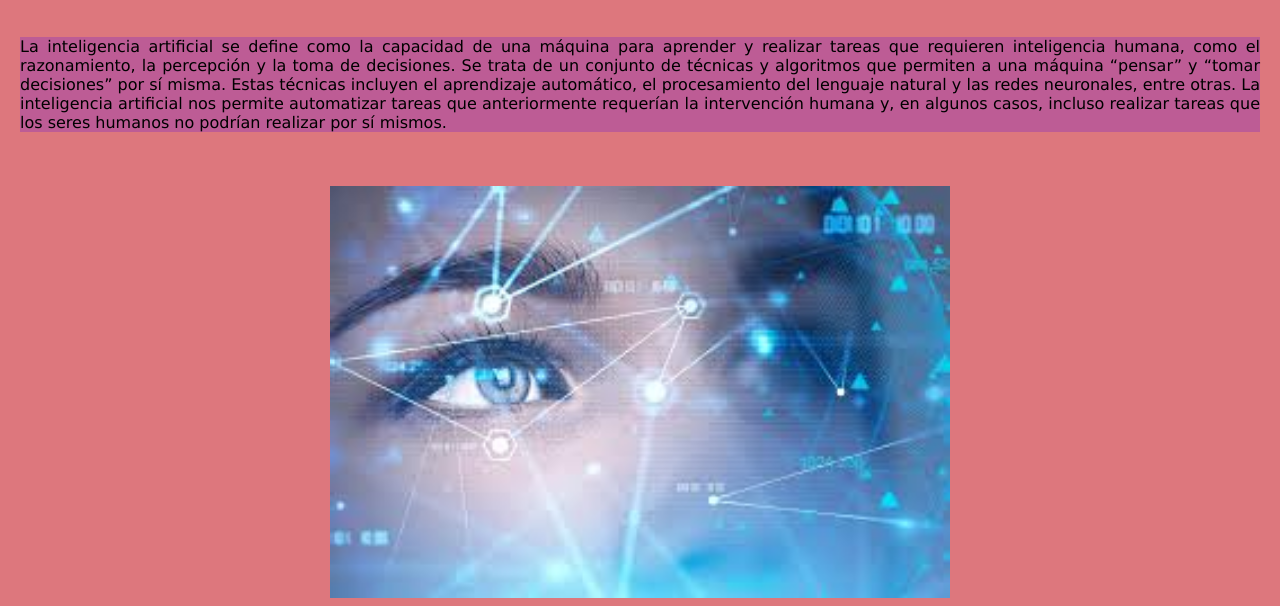
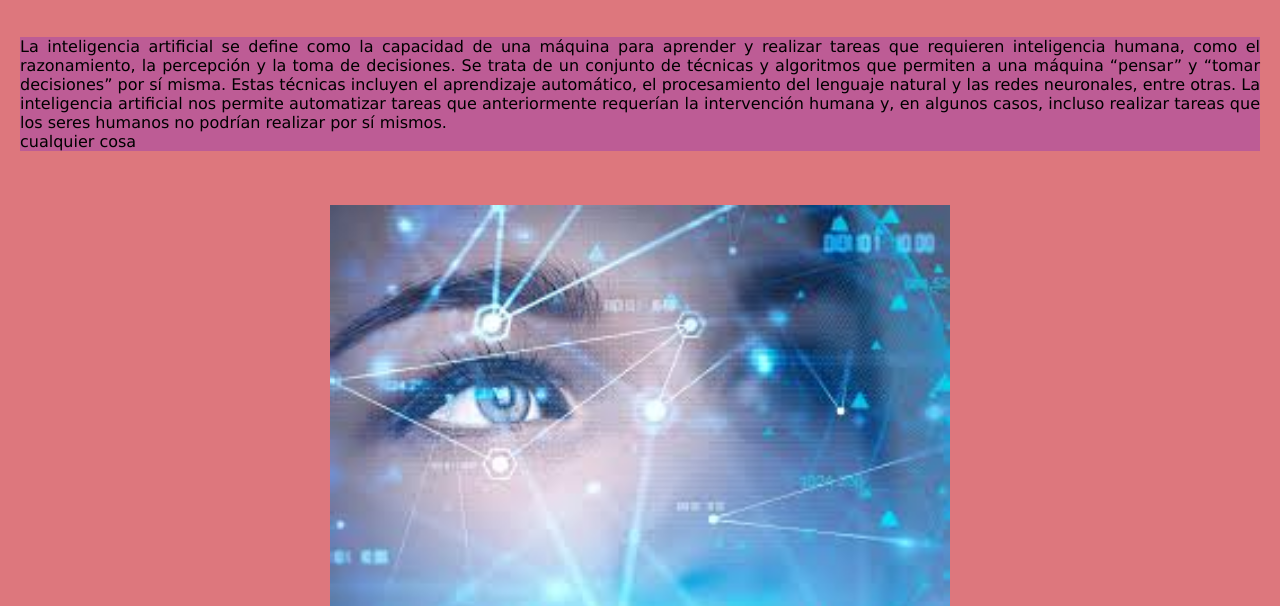
Before and after one commit to katherine58878/laboratorio_2, a plain HTML site: page index.html in a window 1280 px wide. Shown: the part 194-800 px from the top of the page. Drawn offline with Linux system fonts and the light colour scheme.

Commit message:
cambio en index

```diff
--- a/index.html
+++ b/index.html
@@ -35,6 +35,7 @@ Se trata de un conjunto de técnicas y algoritmos que permiten a una máquina
 
 La inteligencia artificial nos permite automatizar tareas que anteriormente requerían la intervención humana y, en algunos casos, incluso realizar tareas que los seres humanos no podrían realizar por sí mismos.
         </p>
+        <p>cualquier cosa</p>
         <br><br><br>
         <center><img src="imagen/introIA.jpg" width="50%"></center>
     </main>
```
